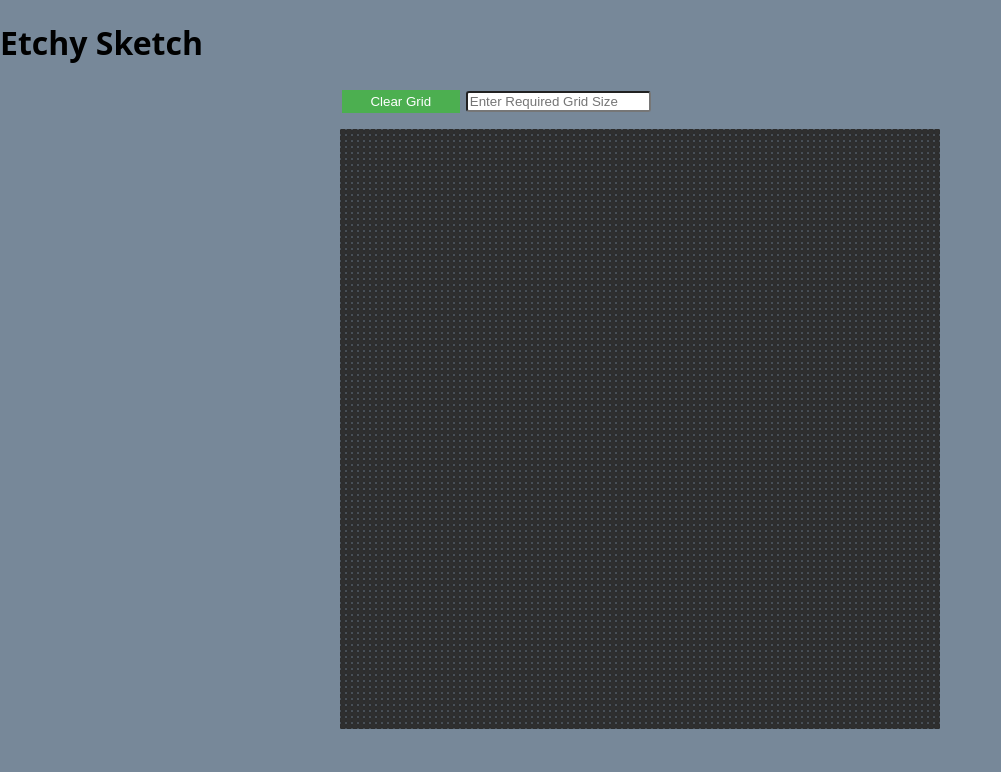
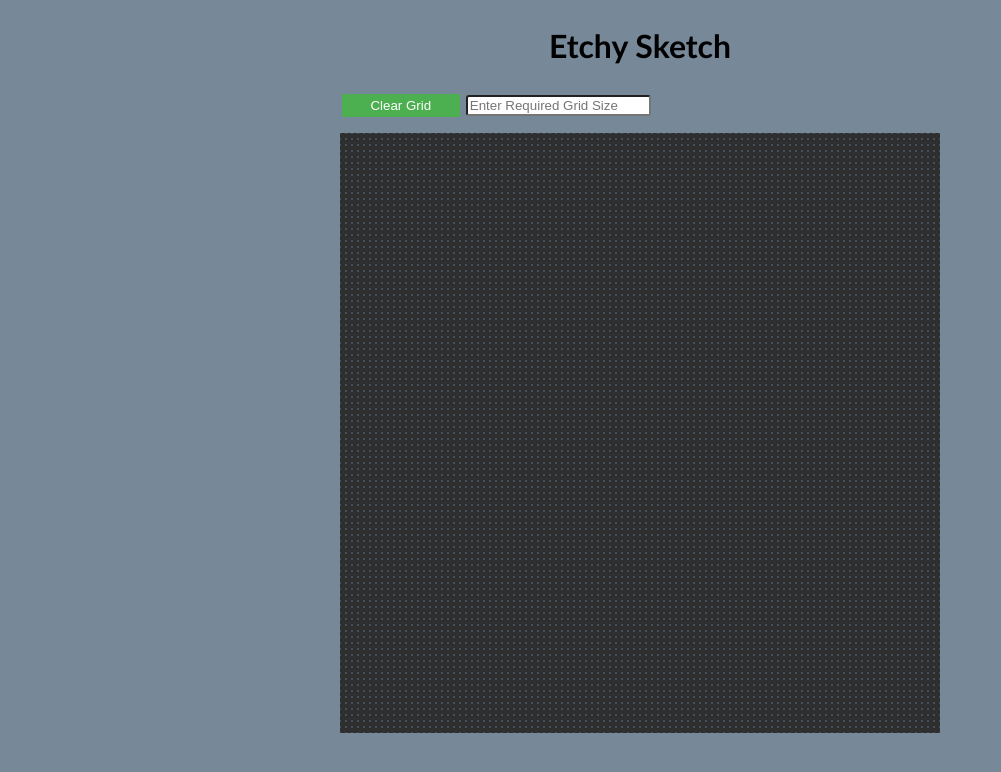
Before and after one commit to colm-mcqs/etch-a-sketch, a plain HTML site: page index.html in a window 1280 px wide. Shown: the whole page, without its empty margins (0-1001 px from the left). Drawn offline with nearby package versions, Linux system fonts and the light colour scheme.

Commit message:
Added overflow to stop scrollbar appearing.
Also added style for title.

```diff
--- a/style.css
+++ b/style.css
@@ -5,6 +5,13 @@ html, body {
     margin: 0;
     font-family: 'Open sans', sans-serif;
     background-color: lightslategray;
+    overflow: hidden;
+}
+
+#title{
+    margin: 2% auto 2% auto;
+    text-align: center;
+    font-family: Gill Sans MT, sans-serif;
 }
 #nav {
     margin: 0 2% 2% 0;
```
